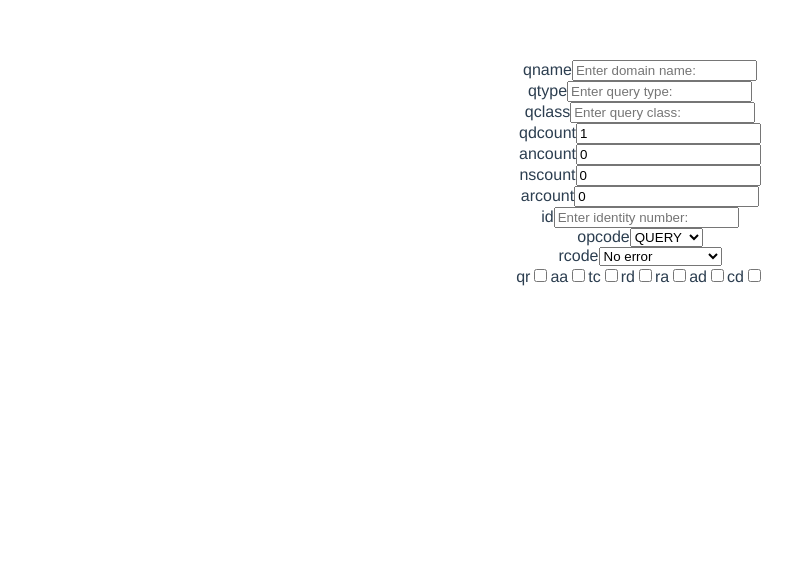
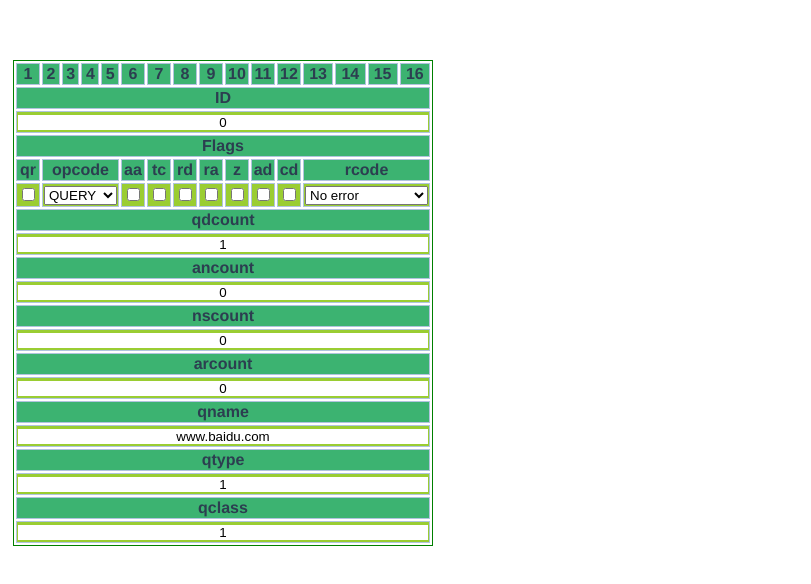
Before and after one commit to xiongmao86/dns-playground, a Vue app: page / in a window 1280 px wide. Shown: the top 584 px of the page, without its empty margins (0-811 px from the left). Built offline with nearby package versions, Linux system fonts and the light colour scheme; no server answers.

Commit message:
Organize sending field into an table and style it.

```diff
--- a/src/App.vue
+++ b/src/App.vue
@@ -56,4 +56,11 @@ th {
 td {
   background-color: yellowgreen;
 }
+
+td > input[type="text"] {
+  text-align: center;
+  width: 100%;
+  padding: 0;
+  border-style: none;
+}
 </style>
--- a/src/components/DNSSend.vue
+++ b/src/components/DNSSend.vue
@@ -1,58 +1,67 @@
 <template>
     <div>
         <div>
-            <div>
-                <label for="qname">qname</label>
-                <input id="qname" type="text" v-model.trim="packet.qname" placeholder="Enter domain name:" />
-            </div>
-
-            <div>
-                <label for="qtype">qtype</label>
-                <input id="qtype" type="text" v-model.number="packet.qtype" placeholder="Enter query type:" />
-            </div>
-
-            <div>
-                <label for="qclass">qclass</label>
-                <input id="qclass" type="text" v-model.number="packet.qclass" placeholder="Enter query class:" />
-            </div>
-
-            <div>
-                <label for="qdcount">qdcount</label>
-                <input id="qdcount" type="text" v-model.number="packet.qdcount" placeholder="Enter the number of questions:" />
-            </div>
-
-            <div>
-                <label for="ancount">ancount</label>
-                <input id="ancount" type="text" v-model.number="packet.ancount" placeholder="Enter the number of answers:" />
-            </div>
-
-            <div>
-                <label for="nscount">nscount</label>
-                <input id="nscount" type="text" v-model.number="packet.nscount" placeholder="Enter the number of nameservers:" />
-            </div>
-
-            <div>
-                <label for="arcount">arcount</label>
-                <input id="arcount" type="text" v-model.number="packet.arcount" placeholder="Enter the number of additional records:" />
-            </div>
-
-            <div>
-                <label for="identity">id</label>
-                <input id="identity" type="text" v-model.number="packet.id" placeholder="Enter identity number:" />
-            </div>
-
-            <div>
-                <label for="opcode">opcode</label>
+            <table>
+                <thead>
+                    <Ruler :n="16" />
+                </thead>
+                <tbody>
+                    <tr>
+                        <th colspan="16">ID</th>
+                    </tr>
+                    <tr>
+                        <td colspan="16">
+                            <input type="text" v-model.number="packet.id" />
+                        </td>
+                    </tr>
+                    <tr>
+                        <th colspan="16">Flags</th>
+                    </tr>
+                    <tr>
+                        <th>qr</th>
+                        <th colspan="4">opcode</th>
+                        <th>aa</th>
+                        <th>tc</th>
+                        <th>rd</th>
+                        <th>ra</th>
+                        <th>z</th>
+                        <th>ad</th>
+                        <th>cd</th>
+                        <th colspan="4">rcode</th>
+                    </tr>
+                    <tr>
+                        <td>
+                            <input type="checkbox" v-model="packet.bits.qr" true-value=1 false-value=0 />
+                        </td>
+                        <td colspan="4">
                             <select id="opcode" v-model="packet.opcode">
                                 <option value=0>QUERY</option>
                                 <option value=1>IQUERY</option>
                                 <option value=2>STATUS</option>
                             </select>
-            </div>
-        </div>
-
-        <div>
-            <label for="rcode">rcode</label>
+                        </td>
+                        <td>
+                            <input type="checkbox" v-model="packet.bits.aa" true-value=1 false-value=0 />
+                        </td>
+                        <td>
+                            <input type="checkbox" v-model="packet.bits.tc" true-value=1 false-value=0 />
+                        </td>
+                        <td>
+                            <input type="checkbox" v-model="packet.bits.rd" true-value=1 false-value=0 />
+                        </td>
+                        <td>
+                            <input type="checkbox" v-model="packet.bits.ra" true-value=1 false-value=0 />
+                        </td>
+                        <td>
+                            <input type="checkbox" v-model="packet.bits.z" true-value=1 false-value=0 />
+                        </td>
+                        <td>
+                            <input type="checkbox" v-model="packet.bits.ad" true-value=1 false-value=0 />
+                        </td>
+                        <td>
+                            <input type="checkbox" v-model="packet.bits.cd" true-value=1 false-value=0 />
+                        </td>
+                        <td colspan="4">
                             <select id="rcode" v-model="packet.rcode">
                                 <option value=0>No error</option>
                                 <option value=1>Format error</option>
@@ -60,42 +69,71 @@
                                 <option value=4>Not implemented</option>
                                 <option value=5>Refused</option>
                             </select>
-        </div>
+                        </td>
+                    </tr>
+                    <tr>
+                        <th colspan="16">qdcount</th>
+                    </tr>
+                    <tr>
+                        <td colspan="16"><input type="text" v-model.number="packet.qdcount" /></td>
+                    </tr>
+                    <tr>
+                        <th colspan="16">ancount</th>
+                    </tr>
+                    <tr>
+                        <td colspan="16"><input type="text" v-model.number="packet.ancount" /></td>
+                    </tr>
+                    <tr>
+                        <th colspan="16">nscount</th>
+                    </tr>
+                    <tr>
+                        <td colspan="16"><input type="text" v-model.number="packet.nscount" /></td>
+                    </tr>
+                    <tr>
+                        <th colspan="16">arcount</th>
+                    </tr>
+                    <tr>
+                        <td colspan="16"><input type="text" v-model.number="packet.arcount" /></td>
+                    </tr>
+                    <tr>
+                        <th colspan="16">qname</th>
+                    </tr>
+                    <tr>
+                        <td colspan="16"><input type="text" v-model.trim="packet.qname" /></td>
+                    </tr>
+                    <tr>
+                        <th colspan="16">qtype</th>
+                    </tr>
+                    <tr>
+                        <td colspan="16"><input type="text" v-model.number="packet.qtype" /></td>
+                    </tr>
+                    <tr>
+                        <th colspan="16">qclass</th>
+                    </tr>
+                    <tr>
+                        <td colspan="16"><input type="text" v-model.number="packet.qclass" /></td>
+                    </tr>
+                </tbody>
+            </table>
 
-        <div>
-            <span>{{bits}}</span>
 
-            <label for="qr">qr</label>
-            <input id="qr" type="checkbox" v-model="packet.bits.qr" true-value=1 false-value=0 />
 
-            <label for="aa">aa</label>
-            <input id="aa" type="checkbox" v-model="packet.bits.aa" true-value=1 false-value=0 />
-
-            <label for="tc">tc</label>
-            <input id="tc" type="checkbox" v-model="packet.bits.tc" true-value=1 false-value=0 />
-
-            <label for="rd">rd</label>
-            <input id="rd" type="checkbox" v-model="packet.bits.rd" true-value=1 false-value=0 />
-
-            <label for="ra">ra</label>
-            <input id="ra" type="checkbox" v-model="packet.bits.ra" true-value=1 false-value=0 />
-
-            <label for="ad">ad</label>
-            <input id="ad" type="checkbox" v-model="packet.bits.ad" true-value=1 false-value=0 />
-
-            <label for="cd">cd</label>
-            <input id="cd" type="checkbox" v-model="packet.bits.cd" true-value=1 false-value=0 />
         </div>
     </div>
 </template>
 
 <script>
+import Ruler from './Ruler.vue';
+
 export default {
     name: 'Send',
+    components: {
+        Ruler
+    },
     data: function() {
         return {
             packet: {
-                id: '',
+                id: 0,
                 opcode: 0,
                 bits: {
                     qr: 0,
@@ -103,6 +141,7 @@ export default {
                     tc: 0,
                     rd: 0,
                     ra: 0,
+                    z: 0,
                     ad: 0,
                     cd: 0,
                 },
@@ -111,9 +150,9 @@ export default {
                 ancount: 0,
                 nscount: 0,
                 arcount: 0,
-                qname: '',
-                qtype: '',
-                qclass: '',
+                qname: 'www.baidu.com',
+                qtype: 1,
+                qclass: 1,
             },
         };
     }
```
Lines whose indentation alone changed are shown as unchanged.
